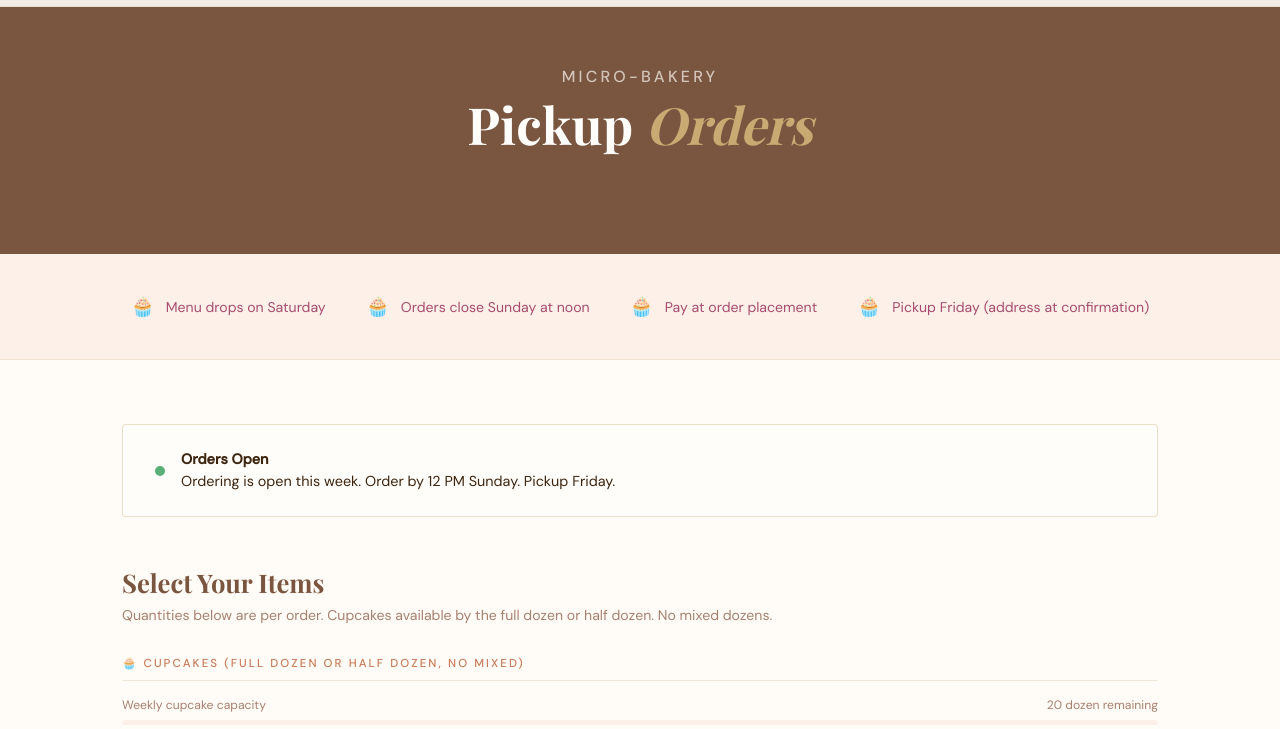
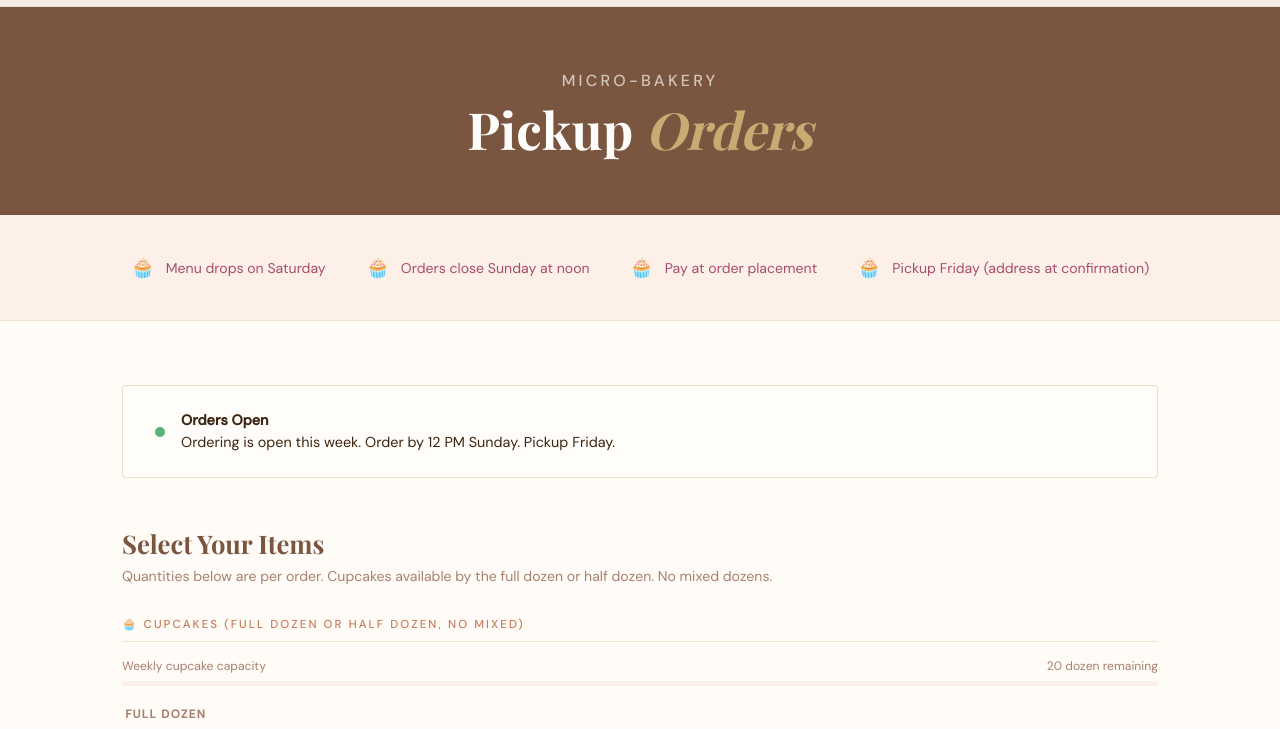
Before and after one commit to cynthiajones34/the_blessed_baker_and_son, a plain HTML site: page micro-bakery.html in a window 1280 px wide. Shown: the part 65-794 px from the top of the page. Drawn offline with nearby package versions, Linux system fonts and the light colour scheme; a web font is replaced by a local one.

Commit message:
Reduce space below Pickup Orders in hero

```diff
--- a/micro-bakery.html
+++ b/micro-bakery.html
@@ -41,7 +41,7 @@
     }
     .nav-back:hover{color:var(--rose);}
     .page-header{
-      background:var(--chocolate);padding:8rem 4rem 5rem;min-height:280px;text-align:center;display:flex;flex-direction:column;align-items:center;justify-content:center;
+      background:var(--chocolate);padding:8rem 4rem 2rem;min-height:280px;text-align:center;display:flex;flex-direction:column;align-items:center;justify-content:center;
     }
     .page-header-tag{
       font-size:0.72rem;font-weight:500;letter-spacing:0.2em;
```
